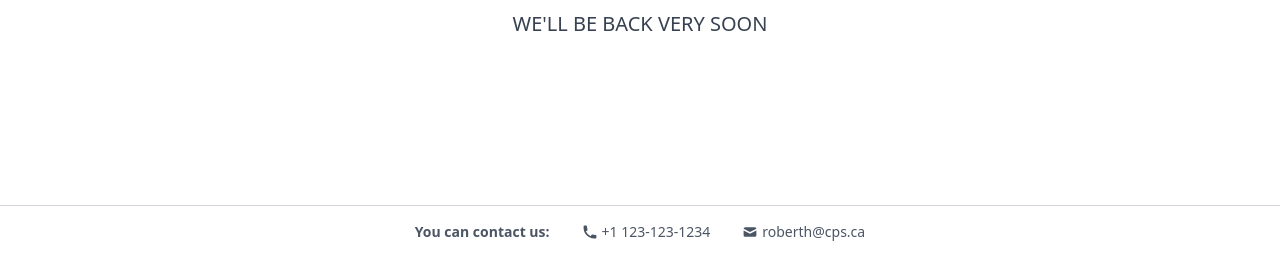
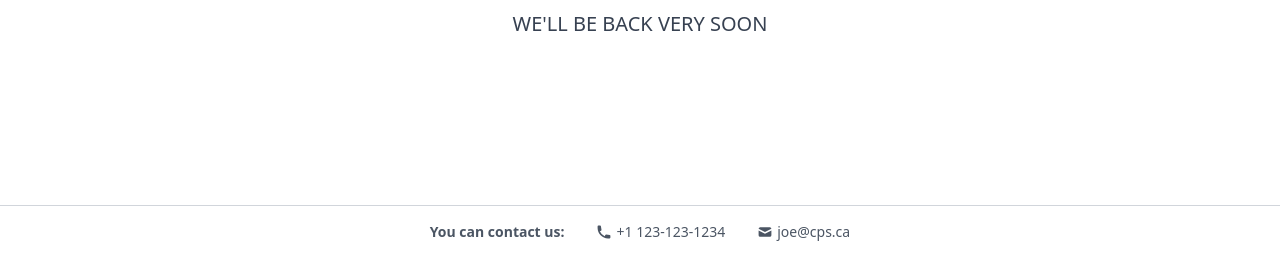
Before and after one commit to roberthallatt/workflow-demo, a plain HTML site: page index.html in a window 1280 px wide. Shown: the part 542-800 px from the top of the page. Drawn offline with nearby package versions, Linux system fonts and the light colour scheme.

Commit message:
update content

```diff
--- a/index.html
+++ b/index.html
@@ -28,7 +28,7 @@
                     <path d="M2.003 5.884L10 9.882l7.997-3.998A2 2 0 0016 4H4a2 2 0 00-1.997 1.884z"></path>
                     <path d="M18 8.118l-8 4-8-4V14a2 2 0 002 2h12a2 2 0 002-2V8.118z"></path>
                 </svg>
-                <span>roberth@cps.ca</span>
+                <span>joe@cps.ca</span>
             </a>
         </div>
 
```
